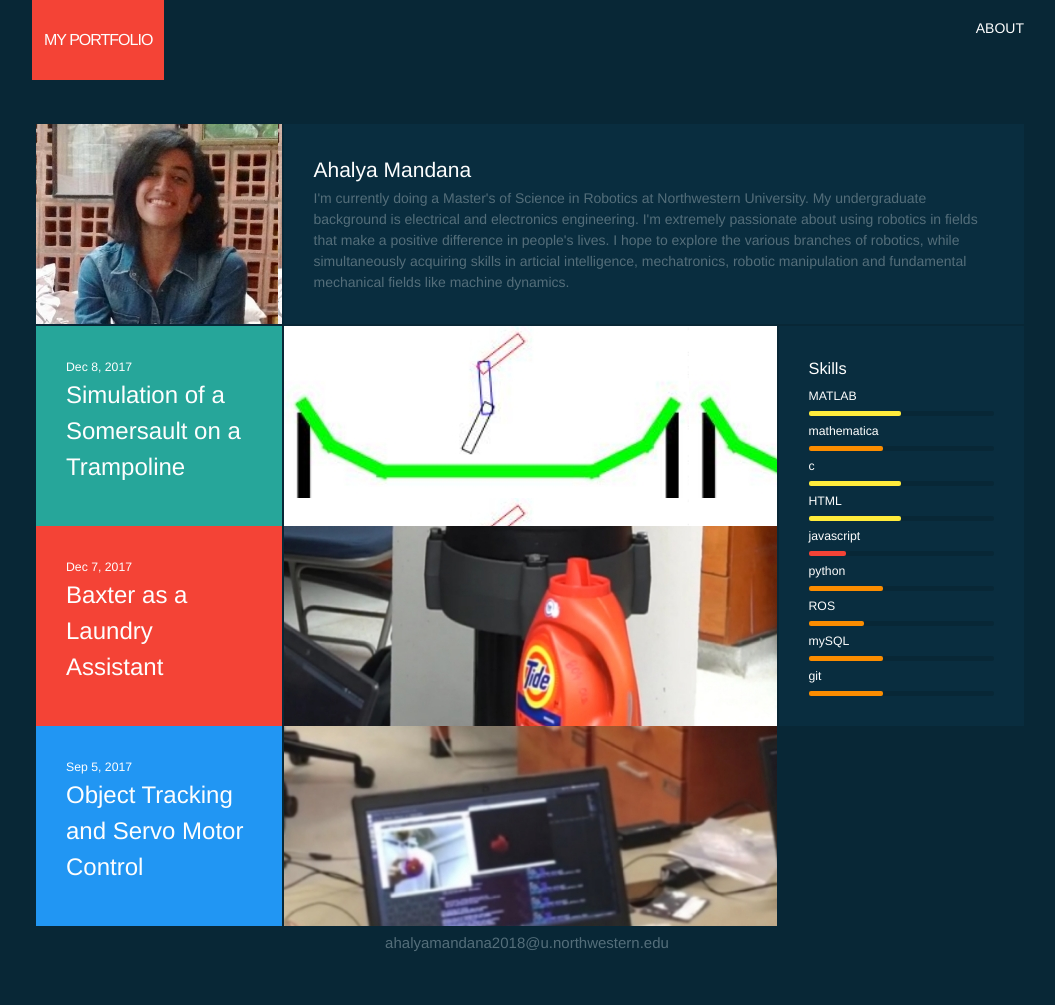
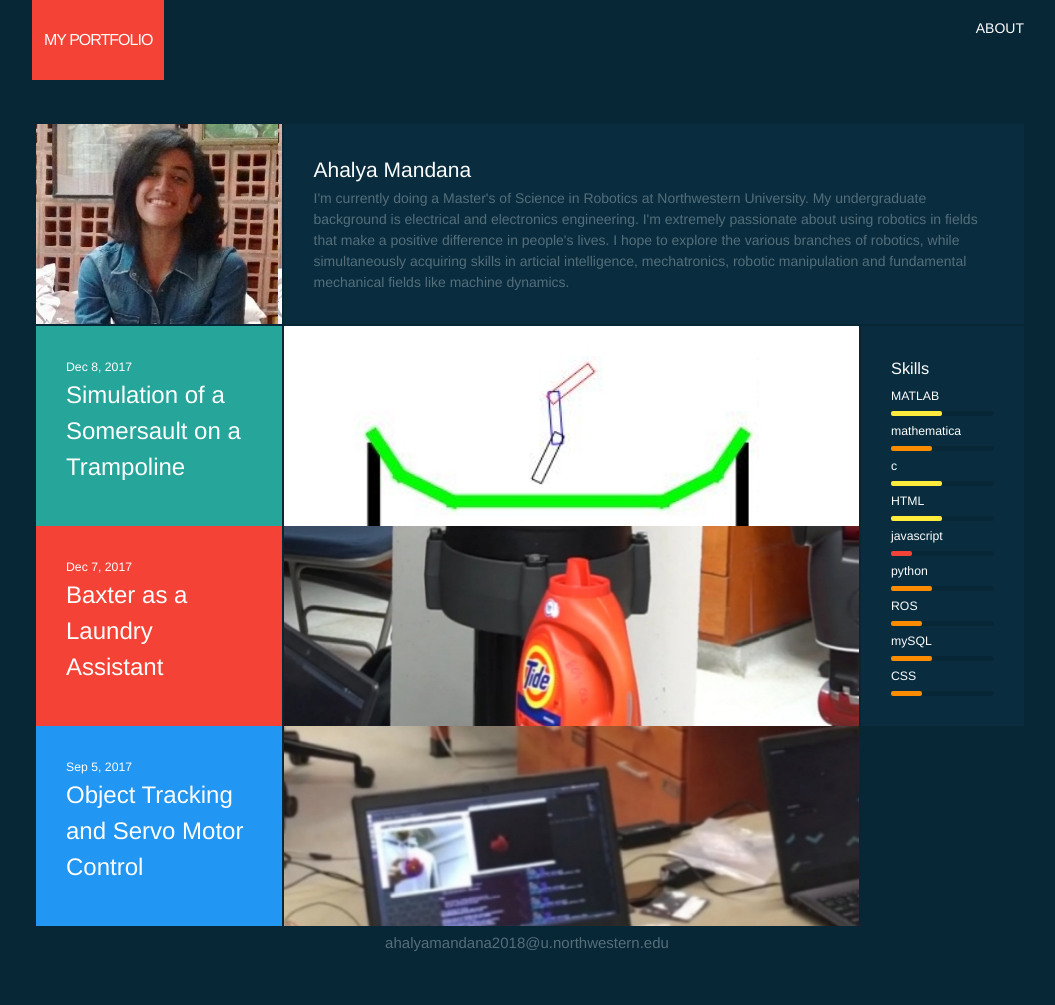
Before and after one commit to am2512/am2512.github.io, a Jekyll site: the page built from index.html, in a window 1280 px wide. Shown: the whole page, without its empty margins (112-1167 px from the left). Built offline with Jekyll 4.4.1, drawn with Linux system fonts in a browser that asks for light colours.

Commit message:
Adding images

```diff
--- a/_data/skills.yml
+++ b/_data/skills.yml
@@ -26,3 +26,6 @@
 -   id: git
     descr: git
     xp: 4
+    id: css
+    descr: CSS
+    xp: 3
--- a/index.html
+++ b/index.html
@@ -43,7 +43,7 @@ layout: default
 
 
 
-      <div class="col col-6">
+      <div class="col col-7">
         <div class="block glass"  style="background-image:url(assets/3.jpg)">
           </div>
 
@@ -58,7 +58,7 @@ layout: default
       </div>
 
 
-    <div class="col col-3">
+    <div class="col col-2">
         <div class="block glass">
             <div class="block-body">
                 <h3 class="margin-bot">Skills</h3>
```
Also changed, not shown: assets/3.jpg.
